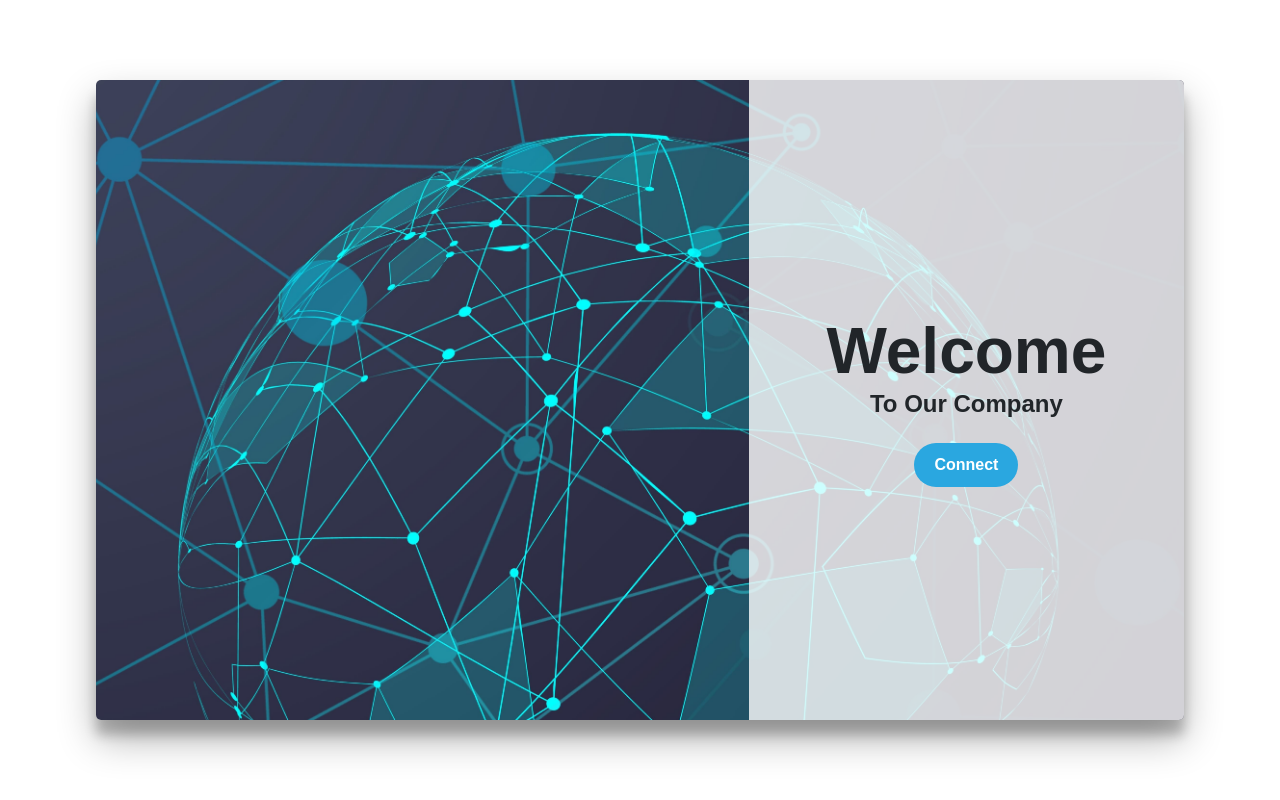
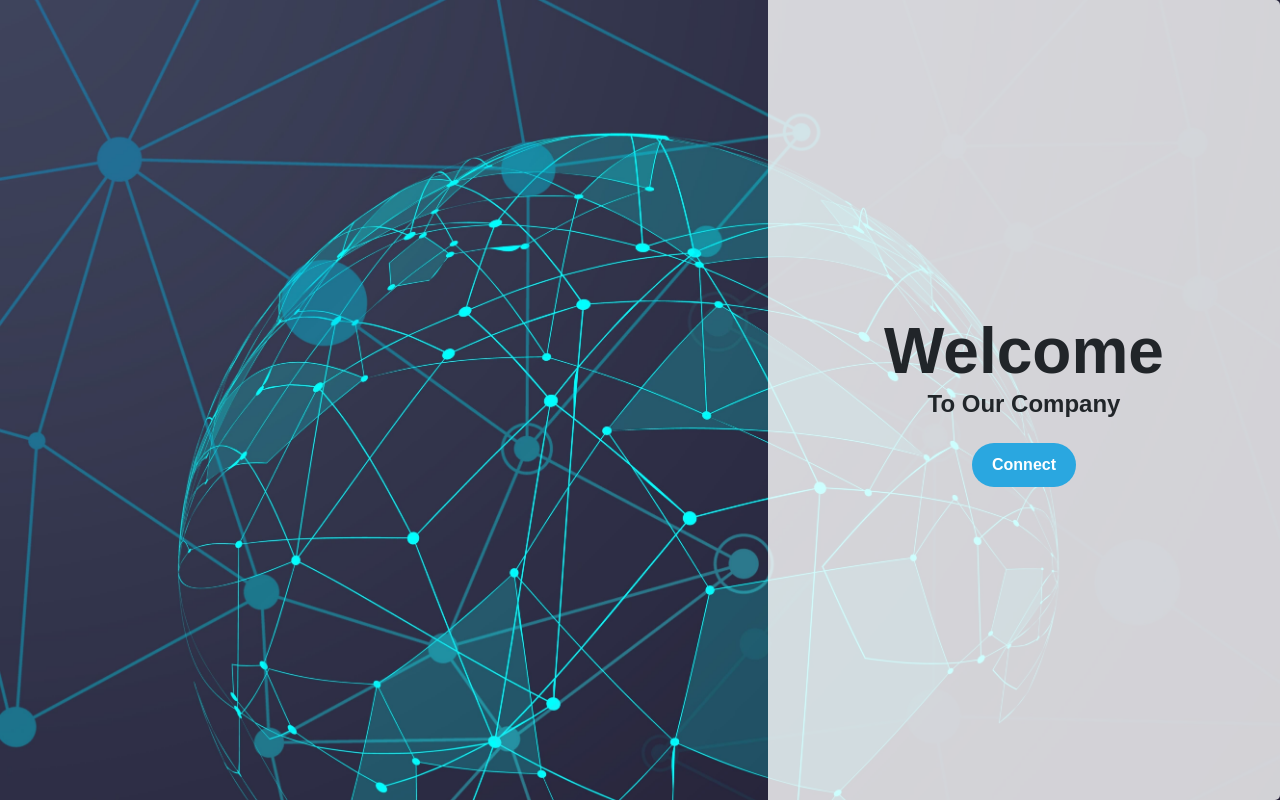
Before and after one commit to MaryamSh06/RS-React, a React (Create React App) app: page /#/ in a window 1280 px wide. Built offline with nearby package versions, Linux system fonts and the light colour scheme.

Commit message:
Removed the outer blank box appearing in the landing page Converted the inner landing page box to the full screen

```diff
--- a/src/Components/LandingPages/LandPage.js
+++ b/src/Components/LandingPages/LandPage.js
@@ -6,7 +6,7 @@ export const LandingPage = () => {
   const [connectClicked, setConnect] = useState(false);
 
   return (
-    <div className="outerContainer">
+    // <div className="outerContainer">
     <div className="innerContainer">
       <div className="innerContainerItem">
         <div className="mainSection">
@@ -29,6 +29,6 @@ export const LandingPage = () => {
         </div>
       </div>
     </div>
-    </div>
+    // </div>
   );
 };
--- a/src/Components/LandingPages/landPageStyles.css
+++ b/src/Components/LandingPages/landPageStyles.css
@@ -1,9 +1,9 @@
-.outerContainer {
+/* .outerContainer {
   display: flex;
   justify-content: center;
   align-items: center;
   height: 100dvh;
-}
+} */
 
 @keyframes welcomePageAnimation {
   from {
@@ -26,9 +26,9 @@
   justify-content: right;
   box-shadow: rgba(0, 0, 0, 0.3) 0px 19px 38px,
     rgba(0, 0, 0, 0.22) 0px 15px 12px;
-  min-height: 80%;
-  flex-basis: 85%;
-  border-radius: 5px;
+  height: 100dvh;
+  /* height: 85%; */
+  /* flex-basis: 80%; */
   background: url(../../images/background.jpg) no-repeat fixed center;
   background-size: cover;
 }
```
Lines whose indentation alone changed are shown as unchanged.
